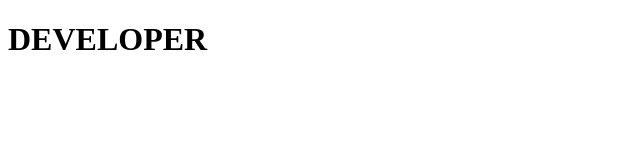
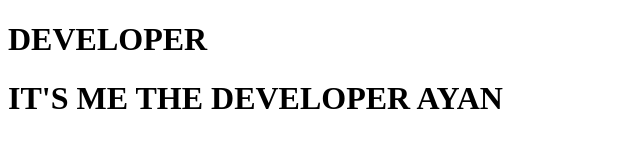
Before and after one commit to Ayan-Alam-07/localrepo, a plain HTML site: page index.html in a window 1280 px wide. Shown: the whole page, without its empty margins (0-640 px from the left). Drawn offline with Linux system fonts and the light colour scheme.

Commit message:
change to new branch

```diff
--- a/index.html
+++ b/index.html
@@ -7,5 +7,6 @@
   </head>
   <body>
     <h1>DEVELOPER</h1>
+    <h1>IT'S ME THE DEVELOPER AYAN</h1>
   </body>
 </html>
```
